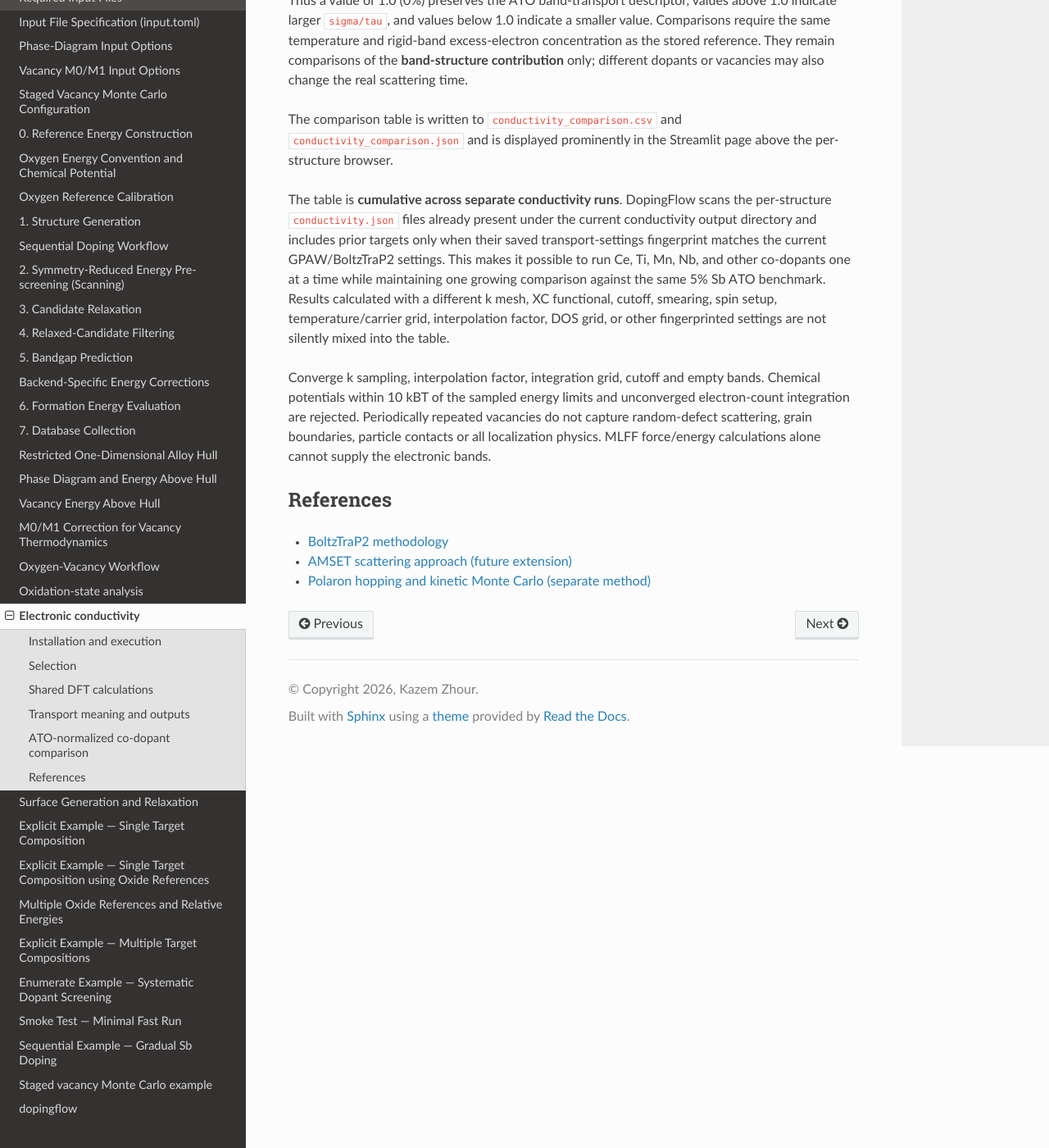
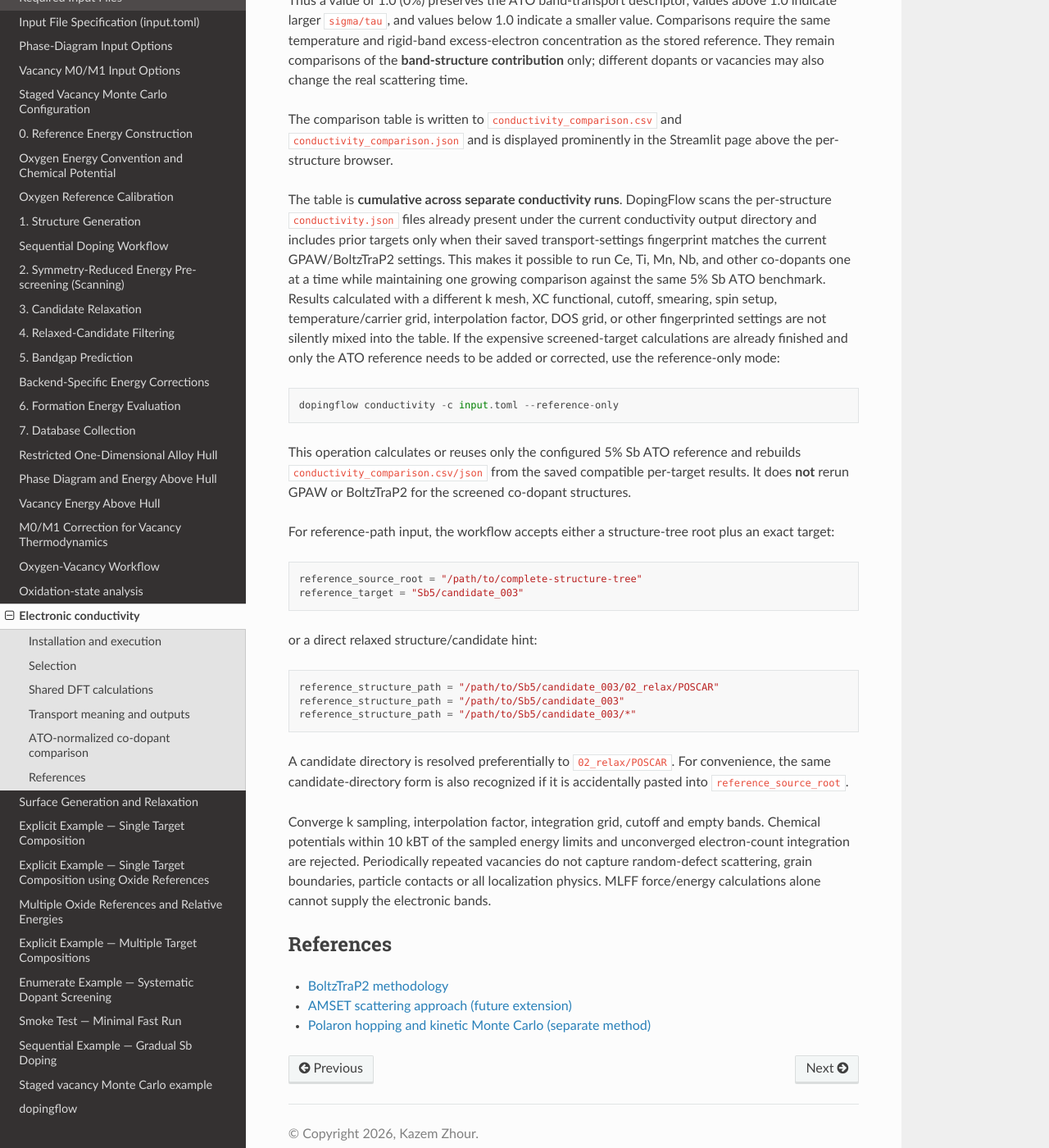
Before and after one commit to KazemZh/dopingflow, a Sphinx documentation site: the page built from docs/source/methods/conductivity.rst, in a window 1280 px wide and 1400 px high, scrolled down 5212 px. Shown: the whole window at 82% size. Built offline with Sphinx 7.4.7 and the Read the Docs theme 3.1.0, drawn with Linux system fonts in a browser that asks for light colours.

Commit message:
Port latest conductivity fixes to dopant-site-preference: docs/source/methods/conductivity.rst

```diff
--- a/docs/source/methods/conductivity.rst
+++ b/docs/source/methods/conductivity.rst
@@ -250,6 +250,31 @@ while maintaining one growing comparison against the same 5% Sb ATO benchmark.
 Results calculated with a different k mesh, XC functional, cutoff, smearing,
 spin setup, temperature/carrier grid, interpolation factor, DOS grid, or other
 fingerprinted settings are not silently mixed into the table.
+If the expensive screened-target calculations are already finished and only the
+ATO reference needs to be added or corrected, use the reference-only mode::
+
+    dopingflow conductivity -c input.toml --reference-only
+
+This operation calculates or reuses only the configured 5% Sb ATO reference and
+rebuilds ``conductivity_comparison.csv/json`` from the saved compatible
+per-target results. It does **not** rerun GPAW or BoltzTraP2 for the screened
+co-dopant structures.
+
+For reference-path input, the workflow accepts either a structure-tree root plus
+an exact target::
+
+    reference_source_root = "/path/to/complete-structure-tree"
+    reference_target = "Sb5/candidate_003"
+
+or a direct relaxed structure/candidate hint::
+
+    reference_structure_path = "/path/to/Sb5/candidate_003/02_relax/POSCAR"
+    reference_structure_path = "/path/to/Sb5/candidate_003"
+    reference_structure_path = "/path/to/Sb5/candidate_003/*"
+
+A candidate directory is resolved preferentially to ``02_relax/POSCAR``. For
+convenience, the same candidate-directory form is also recognized if it is
+accidentally pasted into ``reference_source_root``.
 
 Converge k sampling, interpolation factor, integration grid, cutoff and empty
 bands. Chemical potentials within 10 kBT of the sampled energy limits and
```
